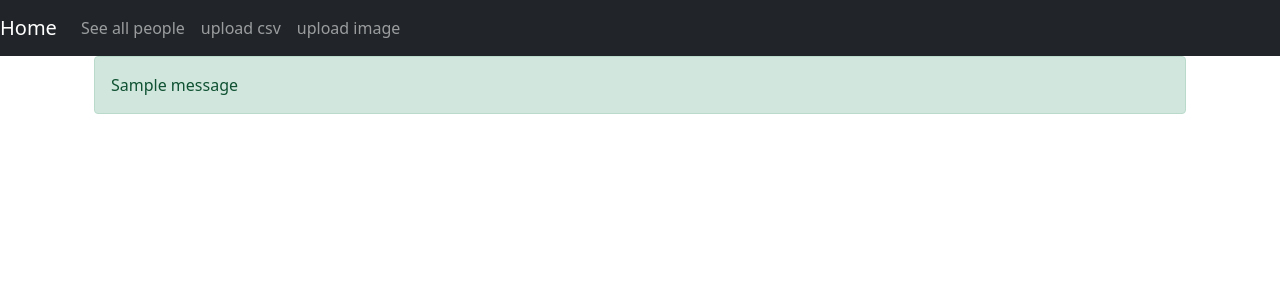
After one commit to pranavjandu/Flask-CRUD, a Flask app: template templates/home.html in a window 1280 px wide. The commit adds this page. Shown: the top 300 px of the page. Run offline with Flask 2, Linux system fonts and the light colour scheme; the template is opened without the code that fills it, so the values that code supplies are empty; one stand-in notice (Sample message) is shown.

```diff
--- a/app.py
+++ b/app.py
@@ -65,7 +65,7 @@ HEADERS_CHECK = ['Name', 'State', 'Salary', 'Grade', 'Room', 'Telnum', 'Picture'
 
 @app.route('/')
 def index():
-    return "Hello World"
+    return render_template('home.html')
 
 @app.route('/upload_csv', methods=['GET','POST'])
 def upload_csv():
@@ -222,5 +222,18 @@ def see_people():
     return render_template('see_people.html',peoples=peoples, images=images)
 
 
+@app.route('/delete/<int:id>', methods=['GET'])
+def delete(id):
+    people_to_delete = People.query.get_or_404(id)
+    try:
+        db.session.delete(people_to_delete)
+        db.session.commit()
+        flash('Deleted Successfully','success')
+        return redirect(url_for('see_people'))
+    except:
+        flash('Could not delete','danger')
+        return redirect(url_for('see_people'))
+
+
 if __name__=="__main__":
     app.run(debug=True)
--- a/templates/base.html
+++ b/templates/base.html
@@ -15,8 +15,8 @@
 
 <body>
   <nav class="navbar navbar-expand-lg navbar-dark bg-dark">
-    <a class="navbar-brand" href="#">
-      #
+    <a class="navbar-brand" href="{{url_for('index')}}">
+      Home
     </a>
     <button class="navbar-toggler" type="button" data-toggle="collapse" data-target="#navbarNav"
       aria-controls="navbarNav" aria-expanded="false" aria-label="Toggle navigation">
@@ -24,16 +24,14 @@
     </button>
     <div class="collapse navbar-collapse" id="navbarNav">
       <ul class="navbar-nav mr-auto">
+        <li>
+          <a class="nav-link" href="{{url_for('see_people')}}">See all people</a>
+        </li>
         <li class="nav-item" id="nav-home">
           <a class="nav-link" href="{{url_for('upload_csv')}}">upload csv</a>
         </li>
         <li class="nav-item" id="nav-home">
           <a class="nav-link" href="{{url_for('upload_image')}}">upload image</a>
-        </li>
-      </ul>
-      <ul class="navbar-nav ml-auto">
-        <li>
-          <a class="nav-link" href="{{url_for('see_people')}}">See all people</a>
         </li>
       </ul>
     </div>
--- /dev/null
+++ b/templates/home.html
@@ -0,0 +1,12 @@
+{%extends 'base.html'%}
+{%block title%} Home {%endblock title%}
+
+
+{%block body%}
+
+<div class="container">
+    {% for category, message in get_flashed_messages(with_categories=True) %}
+    <div class="alert alert-{{category}}">{{ message }}</div>
+    {% endfor %}
+</div>
+{%endblock body%}
--- a/templates/see_people.html
+++ b/templates/see_people.html
@@ -1,5 +1,5 @@
 {%extends 'base.html'%}
-{%block title%} Upload CSV {%endblock title%}
+{%block title%} people list {%endblock title%}
 
 {%block body%}
 
```
